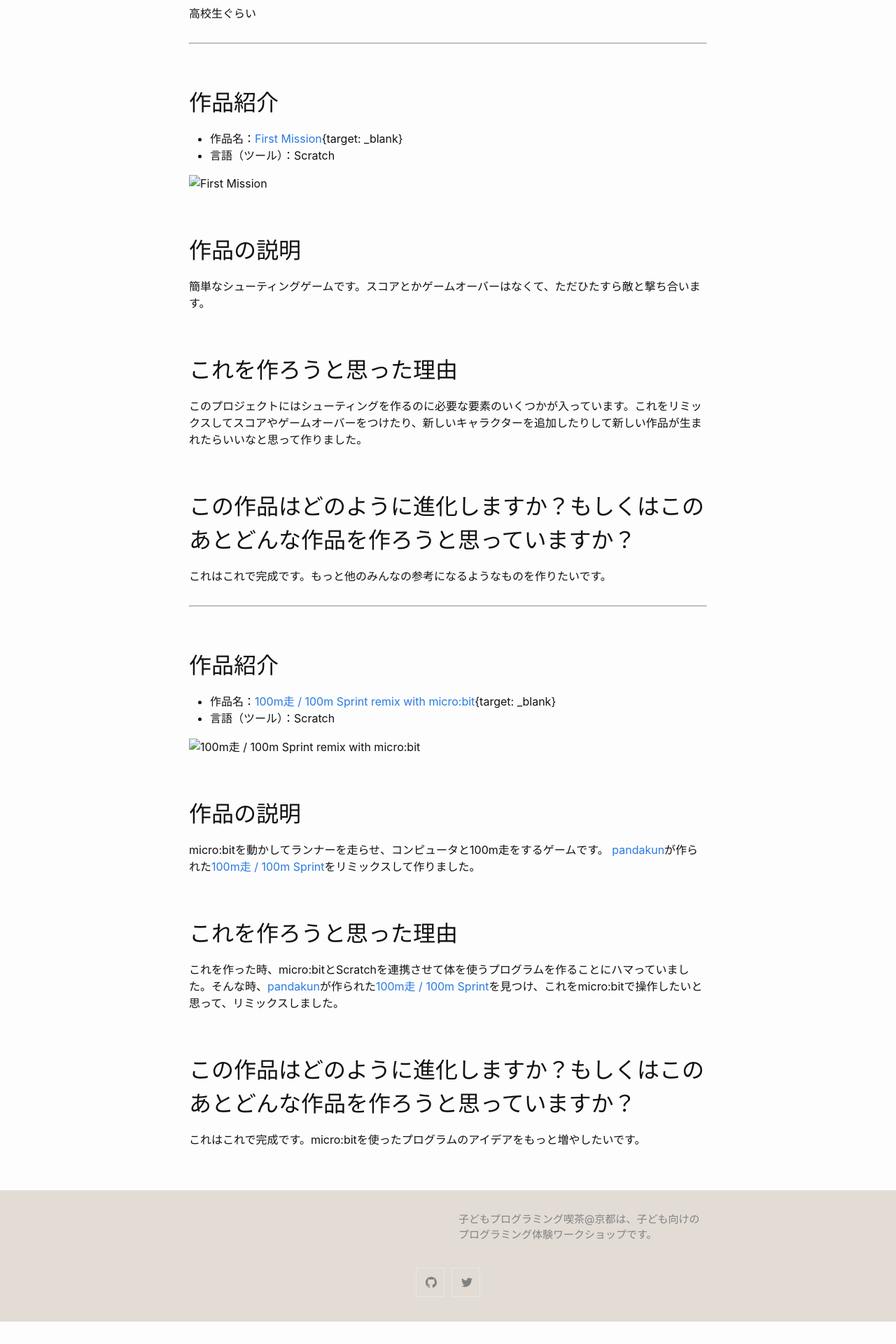
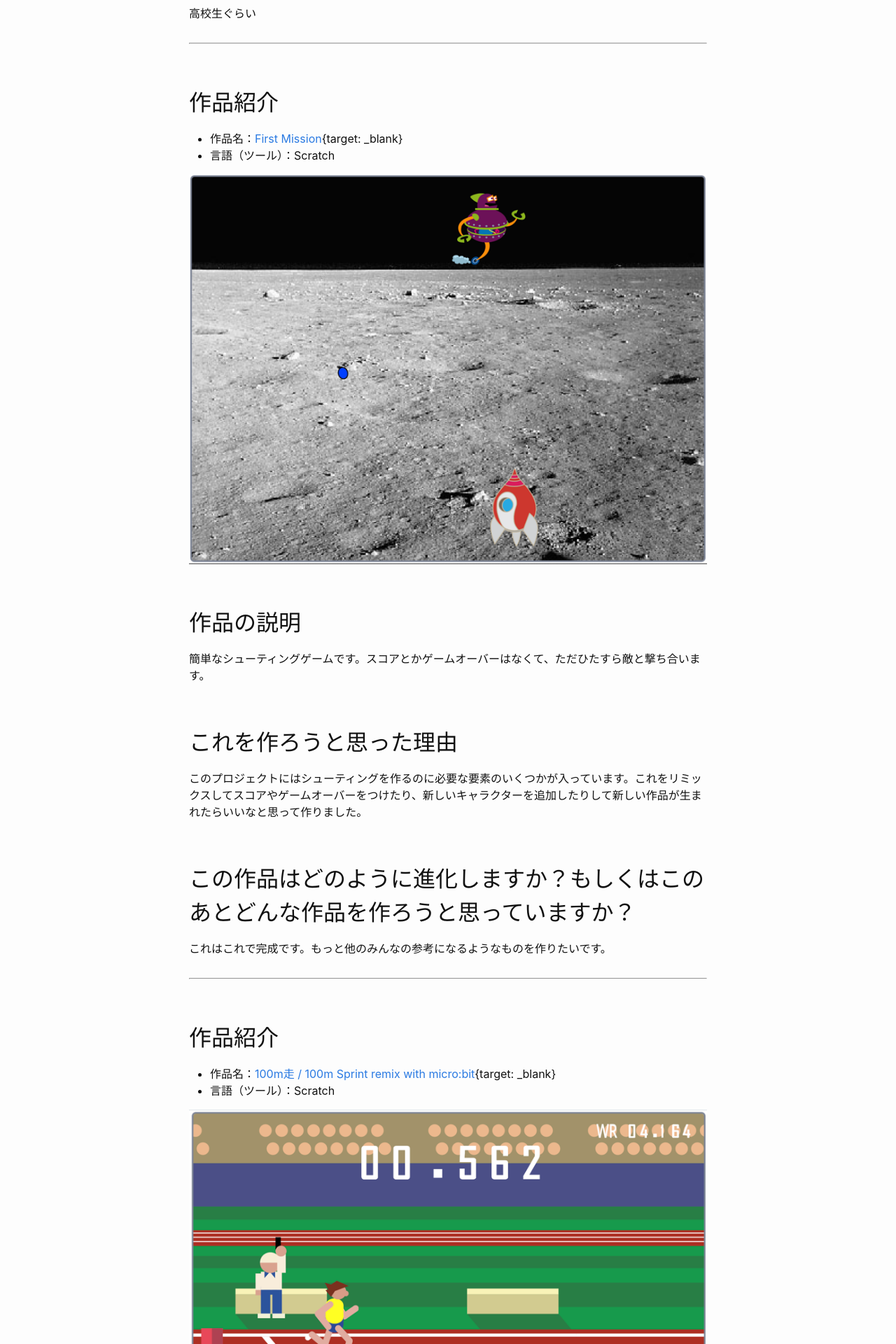
Before and after one commit to pgmsaloon4kids/kyoto, a Jekyll site: the page built from _posts/2021-04-01-kwaka1208.md, in a window 1280 px wide. Shown: the part 1054-2974 px from the top of the page at 70% size. Built offline with Jekyll 4.4.1, drawn with Linux system fonts in a browser that asks for light colours; before the commit the page ends 2942 px from its top, so only the background shows below that.

Commit message:
change image path

```diff
--- a/_posts/2021-04-01-kwaka1208.md
+++ b/_posts/2021-04-01-kwaka1208.md
@@ -24,7 +24,7 @@
 - 作品名：[First Mission](https://scratch.mit.edu/projects/68155398/){target: _blank}
 - 言語（ツール）：Scratch
 
-![First Mission](/kyoto/assets/exhibition/01.png)
+![First Mission](/kyoto/assets/images/2021/exhibition/kwaka1208/01.png)
 
 ## 作品の説明
 簡単なシューティングゲームです。スコアとかゲームオーバーはなくて、ただひたすら敵と撃ち合います。
@@ -41,7 +41,7 @@
 - 作品名：[100m走 / 100m Sprint remix with micro:bit](https://scratch.mit.edu/projects/279168171/){target: _blank}
 - 言語（ツール）：Scratch
 
-![100m走 / 100m Sprint remix with micro:bit](/kyoto/assets/exhibition/02.png)
+![100m走 / 100m Sprint remix with micro:bit](/kyoto/assets/images/2021/exhibition/kwaka1208/02.png)
 
 ## 作品の説明
 micro:bitを動かしてランナーを走らせ、コンピュータと100m走をするゲームです。
```
Also changed, not shown: assets/images/2021/exhibition/kwaka1208/01.png (renamed from assets/images/exhibition/kwaka1208/01.png), assets/images/2021/exhibition/kwaka1208/02.png (renamed from assets/images/exhibition/kwaka1208/02.png).
